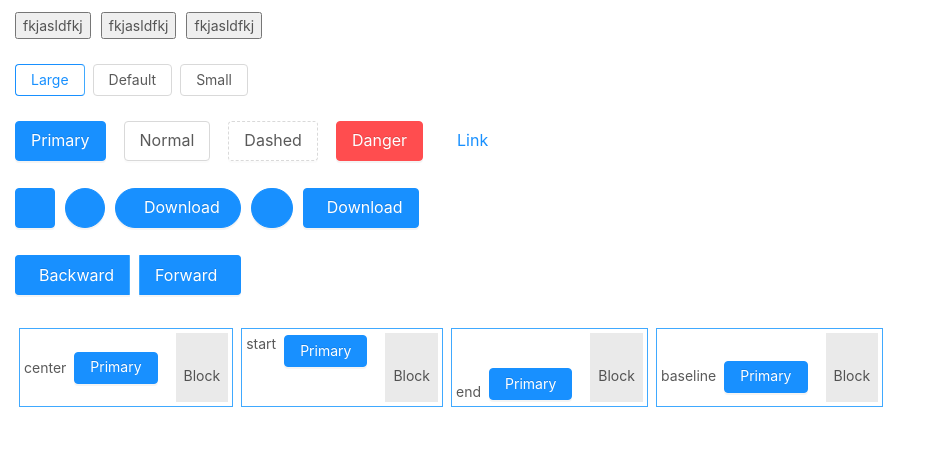
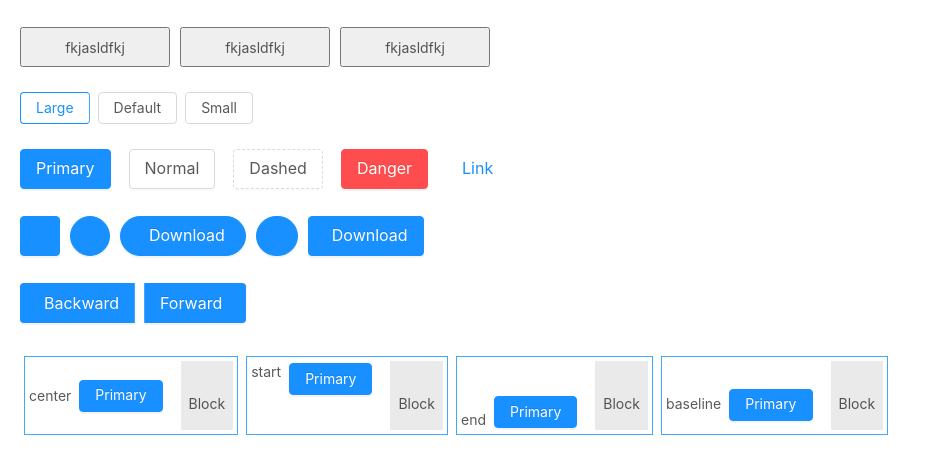
Before and after one commit to lpn007/EMS, a Vue app: page /page2 in a window 1280 px wide. Shown: the top 474 px of the page, without its empty margins (0-936 px from the left). Built offline with nearby package versions, Linux system fonts and the light colour scheme.

Commit message:
20210102_0221

```diff
--- a/public/index.html
+++ b/public/index.html
@@ -12,7 +12,7 @@
     </style>
 
   </head>
-  <body">
+  <body>
     <noscript>
       <strong>We're sorry but <%= htmlWebpackPlugin.options.title %> doesn't work properly without JavaScript enabled. Please enable it to continue.</strong>
     </noscript>
--- a/src/views/page2/index.vue
+++ b/src/views/page2/index.vue
@@ -117,23 +117,24 @@ export default {
   button {
     margin: 2px 10px 2px 0px;
   }
-  /* button .asd{
-    width: 200px;
-  } */
-  div #t0 {
-    margin: 15px 0px 5px 15px;
+  .asd{
+    width: 150px;
+    height: 40px;
+  }
+  #t0 {
+    margin: 15px 0px 5px 20px;
     display: flex;
     align-item: flex-start;
     flex-wrap: wrap;
   }
-  div .t1 {
-    margin: 10px 0px 5px 15px;
+  .t1 {
+    margin: 10px 0px 5px 0px;
     display: flex;
     align-item: flex-start;
     flex-wrap: wrap;
   }
   .space-align-container {
-    margin:10px 0px 5px 15px;
+    margin:10px 0px 5px 0px;
     display: flex;
     align-item: flex-start;
     flex-wrap: wrap;
```
